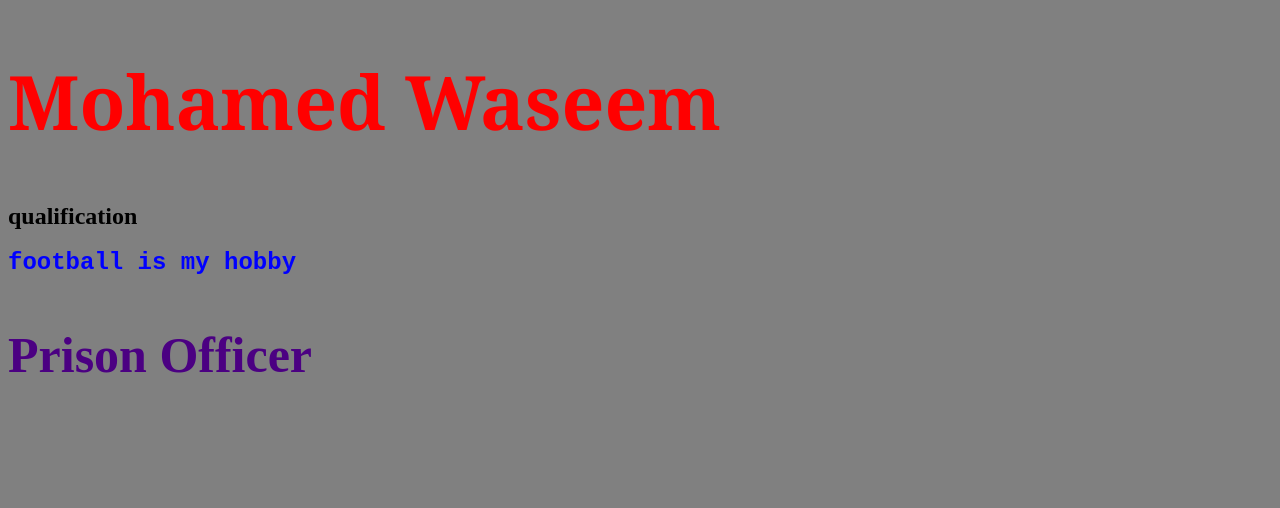
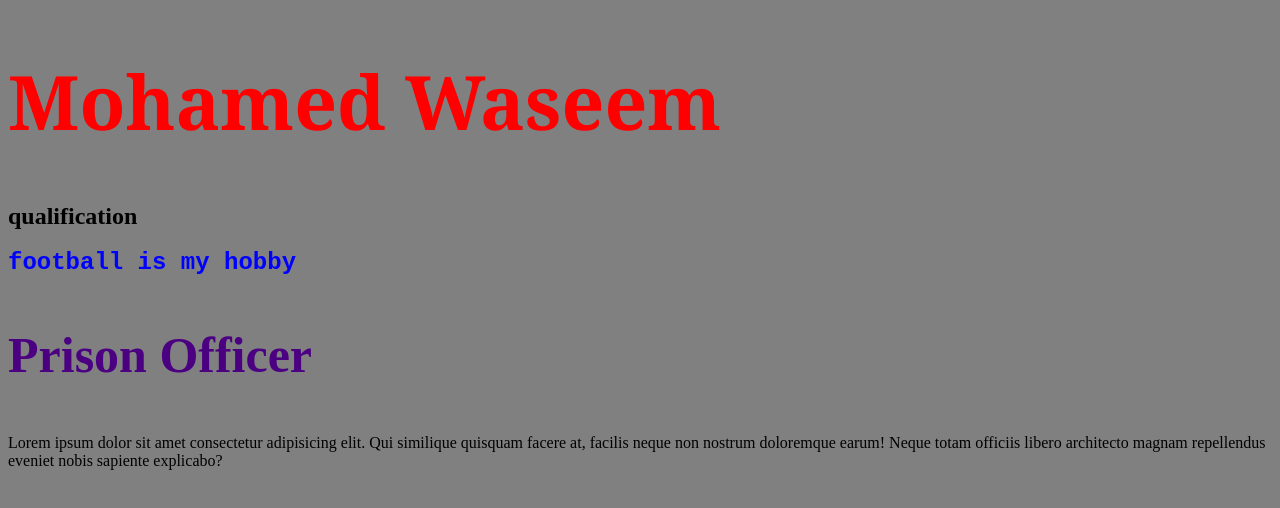
Before and after one commit to wads2020/class_1, a plain HTML site: page class_2/index.html in a window 1280 px wide. Drawn offline with Linux system fonts and the light colour scheme.

Commit message:
add a paragraph

```diff
--- a/class_2/index.html
+++ b/class_2/index.html
@@ -13,6 +13,7 @@
     <h2>qualification</h2>
     <h2 class="hobby-info">football is my hobby</h2>
     <h3 class="job-info">Prison Officer</h3>
+    <p>Lorem ipsum dolor sit amet consectetur adipisicing elit. Qui similique quisquam facere at, facilis neque non nostrum doloremque earum! Neque totam officiis libero architecto magnam repellendus eveniet nobis sapiente explicabo?</p>
 
 </body>
 </html>
--- a/class_2/style.css
+++ b/class_2/style.css
@@ -17,3 +17,6 @@ h1{
 
 
 }
+p{
+
+}
```
